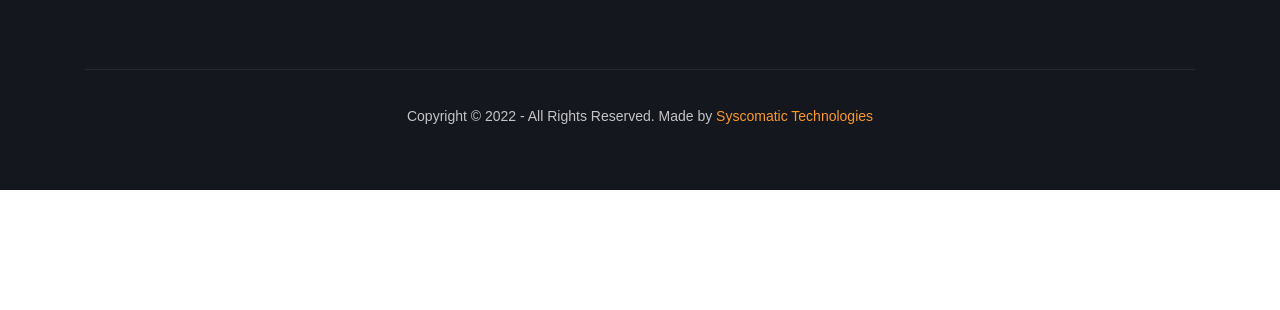
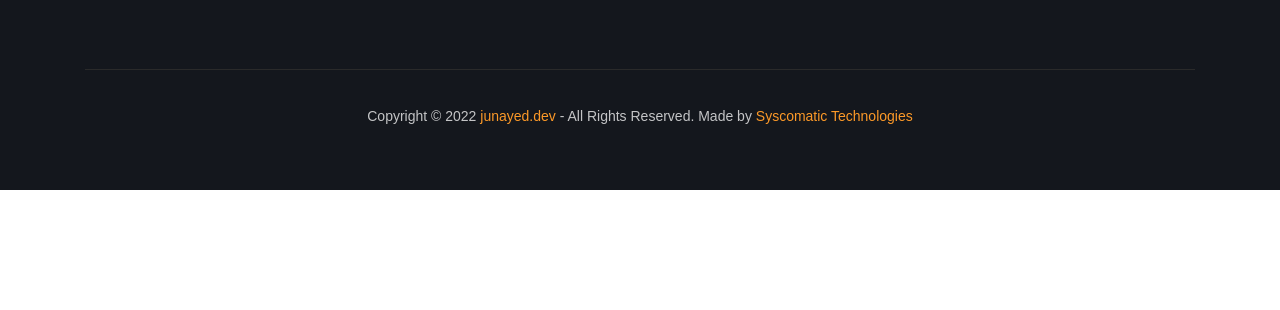
Before and after one commit to Zahed75/criminology_core, a Django app: page /about/ in a window 1280 px wide. Shown: the part 3607-3917 px from the top of the page. Run offline with Django 4.2, Linux system fonts and the light colour scheme; data that the repository does not hold is empty; some libraries are stand-ins or nearby versions; some web fonts are replaced.

Commit message:
footer update

```diff
--- a/templates/base.html
+++ b/templates/base.html
@@ -238,17 +238,13 @@
                     </div>
                 </div>
             </div>
-            <!--            <div class="footer-bottom">-->
-            <!--                <p>Copyright © 2022 <span><a class="primary-color"-->
-            <!--                                             href="https://zahedhasan.com/" target="_blank">Zahed Hasan</a> </span>-->
-            <!--                    - All Rights Reserved. Made by <span><a class="primary-color" href="https://syscomatic.com"-->
-            <!--                                                            target="_blank">Syscomatic Technologies</a></span></p>-->
-            <!--            </div>-->
-            <div class="footer-bottom">
-                <p>Copyright © 2022
-                    - All Rights Reserved. Made by <span><a class="primary-color" href="https://syscomatic.com"
-                                                            target="_blank">Syscomatic Technologies</a></span></p>
-            </div>
+                        <div class="footer-bottom">
+                            <p>Copyright © 2022 <span><a class="primary-color"
+                                                         href="" target="_blank">junayed.dev </a> </span>
+                                - All Rights Reserved. Made by <span><a class="primary-color" href="https://syscomatic.com"
+                                                                        target="_blank">Syscomatic Technologies</a></span></p>
+                        </div>
+
         </div>
     </div>
 </footer>
```
